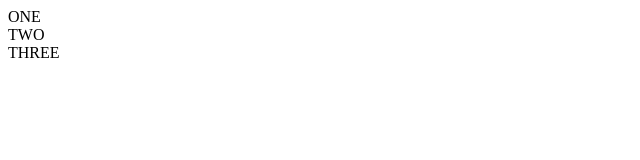
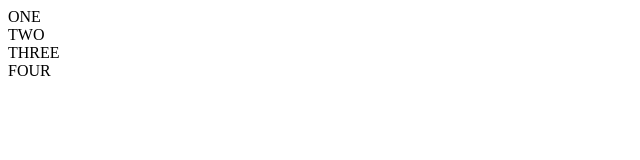
Before and after one commit to jagadeeshkorikana/LikePRs, a plain HTML site: page index.html in a window 1280 px wide. Shown: the full height of the page, 0-640 px from the left. Drawn offline with Linux system fonts and the light colour scheme.

Commit message:
PR1 Commit

```diff
--- a/index.html
+++ b/index.html
@@ -11,6 +11,7 @@
         <div>ONE</div>
         <div>TWO</div>
         <div>THREE</div>
+        <div>FOUR</div>
     </div>
 </body>
 </html>
```
